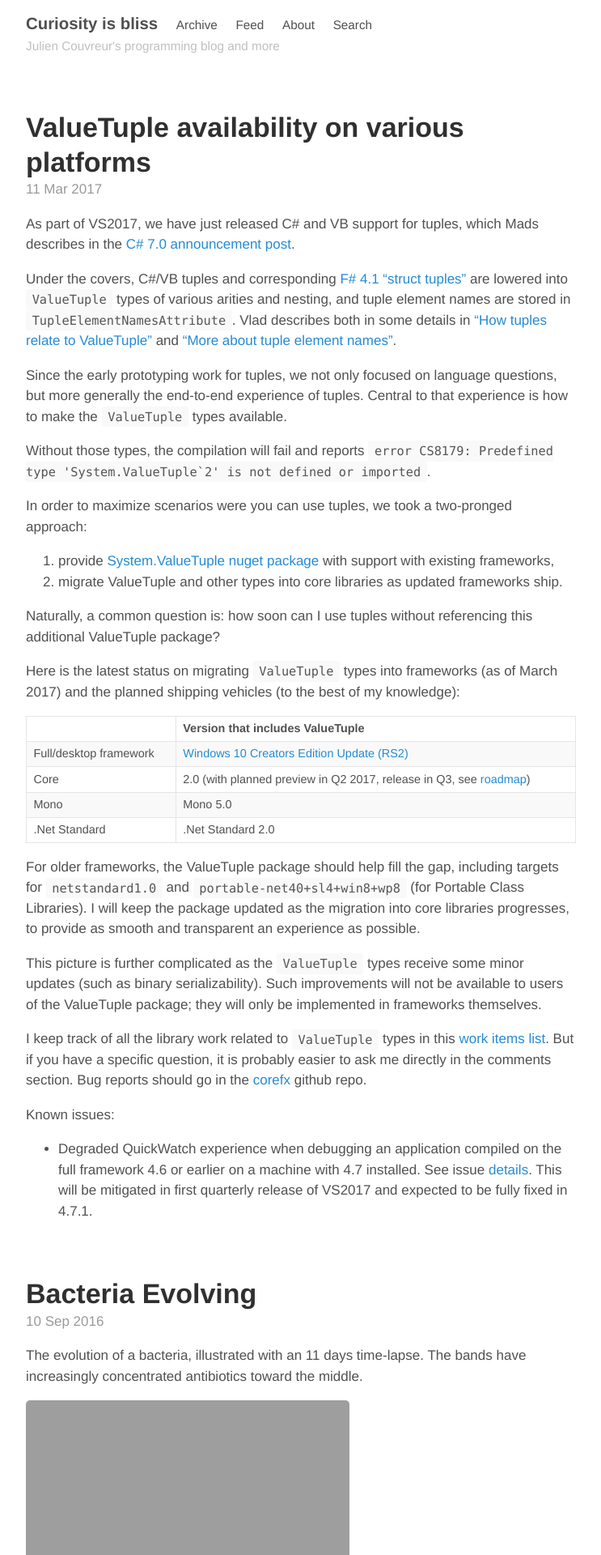
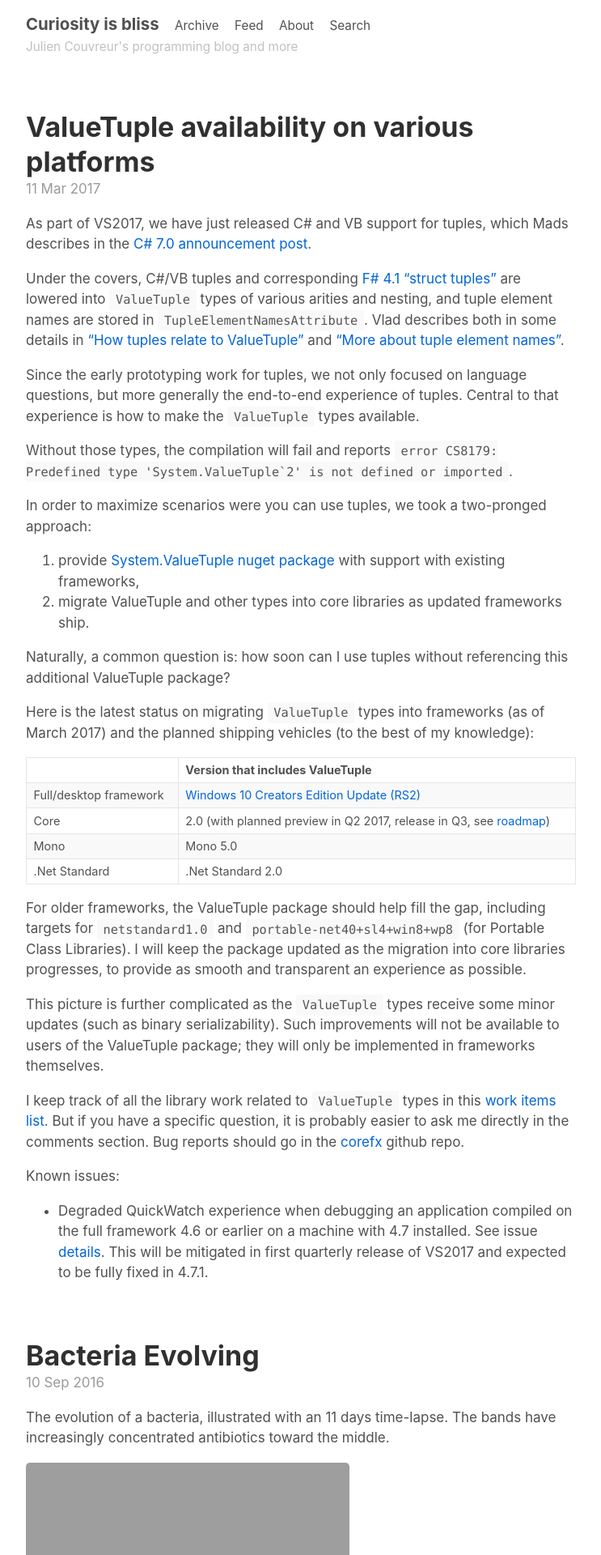
Before and after one commit to jcouv/jcouv.github.io, a Jekyll site: the page built from index.html, in a window 1280 px wide. Shown: the top 1920 px of the page at 81% size, without its empty margins (268-1011 px from the left). Built offline with Jekyll 4.4.1, drawn with Linux system fonts in a browser that asks for light colours; the list of posts is cut into pages by our own code.

Commit message:
Update _base.scss

```diff
--- a/_sass/_base.scss
+++ b/_sass/_base.scss
@@ -15,7 +15,7 @@
 }
 
 html {
-  font-family: "Helvetica Neue", Helvetica, Arial, sans-serif;
+  font-family: -apple-system, BlinkMacSystemFont, "Segoe UI", Helvetica, Arial, sans-serif, "Apple Color Emoji", "Segoe UI Emoji", "Segoe UI Symbol";
   font-size: 16px;
   line-height: 1.5;
 
@@ -33,7 +33,7 @@
 
 // No `:visited` state is required by default (browsers will use `a`)
 a {
-  color: #268bd2;
+  color: #0366d6;
   text-decoration: none;
 
   // `:focus` is linked to `:hover` for basic accessibility
```
